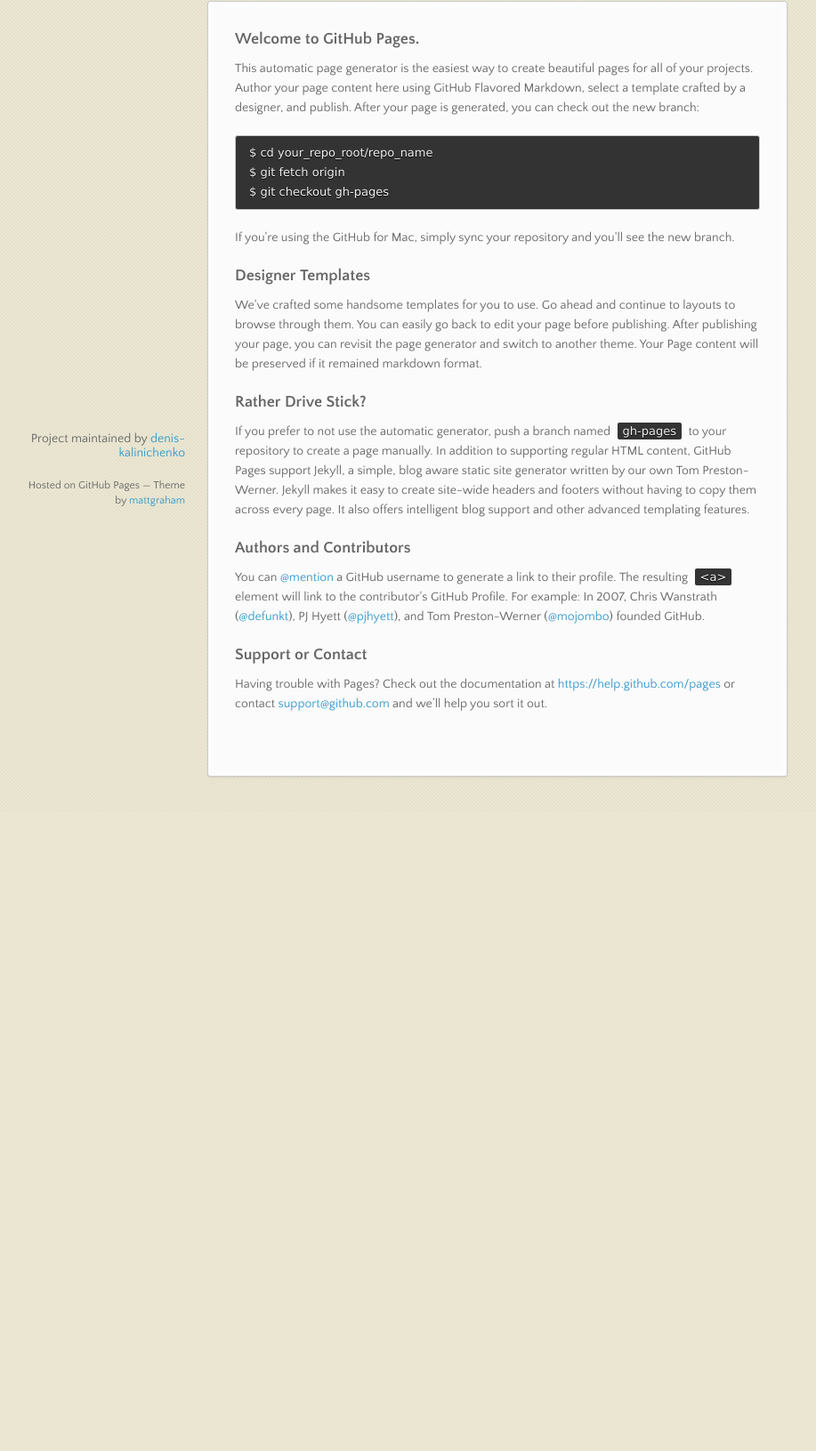
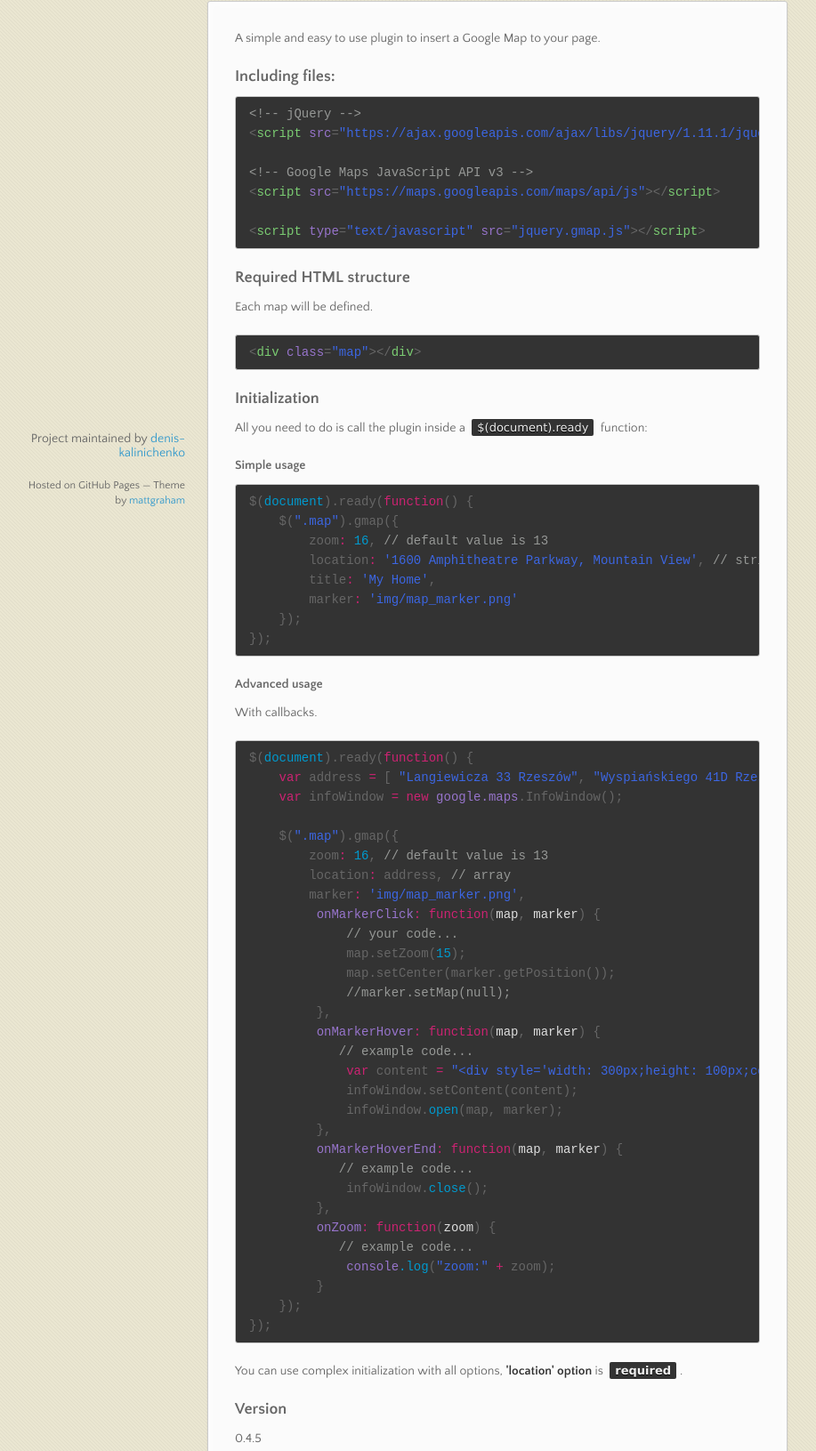
Before and after one commit to denis-kalinichenko/gmap.js, a plain HTML site: page index.html in a window 1280 px wide. Shown: the part 189-1820 px from the top of the page at 89% size, without its empty margins (82-999 px from the left). Before the commit the page ends 1102 px from the top, so only its background shows below. Drawn offline with nearby package versions, Linux system fonts and the light colour scheme.

```diff
--- a/index.html
+++ b/index.html
@@ -39,37 +39,85 @@
         <ul></ul>
       </nav>
       <section>
-        <h3>
-<a id="welcome-to-github-pages" class="anchor" href="#welcome-to-github-pages" aria-hidden="true"><span class="octicon octicon-link"></span></a>Welcome to GitHub Pages.</h3>
-
-<p>This automatic page generator is the easiest way to create beautiful pages for all of your projects. Author your page content here using GitHub Flavored Markdown, select a template crafted by a designer, and publish. After your page is generated, you can check out the new branch:</p>
-
-<pre><code>$ cd your_repo_root/repo_name
-$ git fetch origin
-$ git checkout gh-pages
-</code></pre>
-
-<p>If you're using the GitHub for Mac, simply sync your repository and you'll see the new branch.</p>
+        <p>A simple and easy to use plugin to insert a Google Map to your page.</p>
 
 <h3>
-<a id="designer-templates" class="anchor" href="#designer-templates" aria-hidden="true"><span class="octicon octicon-link"></span></a>Designer Templates</h3>
+<a id="including-files" class="anchor" href="#including-files" aria-hidden="true"><span class="octicon octicon-link"></span></a>Including files:</h3>
 
-<p>We've crafted some handsome templates for you to use. Go ahead and continue to layouts to browse through them. You can easily go back to edit your page before publishing. After publishing your page, you can revisit the page generator and switch to another theme. Your Page content will be preserved if it remained markdown format.</p>
+<div class="highlight highlight-html"><pre><span class="pl-c">&lt;!-- jQuery --&gt;</span>
+&lt;<span class="pl-ent">script</span> <span class="pl-e">src</span>=<span class="pl-s"><span class="pl-pds">"</span>https://ajax.googleapis.com/ajax/libs/jquery/1.11.1/jquery.min.js<span class="pl-pds">"</span></span>&gt;&lt;/<span class="pl-ent">script</span>&gt;
+
+<span class="pl-c">&lt;!-- Google Maps JavaScript API v3 --&gt;</span>
+&lt;<span class="pl-ent">script</span> <span class="pl-e">src</span>=<span class="pl-s"><span class="pl-pds">"</span>https://maps.googleapis.com/maps/api/js<span class="pl-pds">"</span></span>&gt;&lt;/<span class="pl-ent">script</span>&gt;
+
+&lt;<span class="pl-ent">script</span> <span class="pl-e">type</span>=<span class="pl-s"><span class="pl-pds">"</span>text/javascript<span class="pl-pds">"</span></span> <span class="pl-e">src</span>=<span class="pl-s"><span class="pl-pds">"</span>jquery.gmap.js<span class="pl-pds">"</span></span>&gt;&lt;/<span class="pl-ent">script</span>&gt;</pre></div>
 
 <h3>
-<a id="rather-drive-stick" class="anchor" href="#rather-drive-stick" aria-hidden="true"><span class="octicon octicon-link"></span></a>Rather Drive Stick?</h3>
+<a id="required-html-structure" class="anchor" href="#required-html-structure" aria-hidden="true"><span class="octicon octicon-link"></span></a>Required HTML structure</h3>
 
-<p>If you prefer to not use the automatic generator, push a branch named <code>gh-pages</code> to your repository to create a page manually. In addition to supporting regular HTML content, GitHub Pages support Jekyll, a simple, blog aware static site generator written by our own Tom Preston-Werner. Jekyll makes it easy to create site-wide headers and footers without having to copy them across every page. It also offers intelligent blog support and other advanced templating features.</p>
+<p>Each map will be defined.</p>
+
+<div class="highlight highlight-html"><pre>&lt;<span class="pl-ent">div</span> <span class="pl-e">class</span>=<span class="pl-s"><span class="pl-pds">"</span>map<span class="pl-pds">"</span></span>&gt;&lt;/<span class="pl-ent">div</span>&gt;</pre></div>
 
 <h3>
-<a id="authors-and-contributors" class="anchor" href="#authors-and-contributors" aria-hidden="true"><span class="octicon octicon-link"></span></a>Authors and Contributors</h3>
+<a id="initialization" class="anchor" href="#initialization" aria-hidden="true"><span class="octicon octicon-link"></span></a>Initialization</h3>
 
-<p>You can <a href="https://github.com/blog/821" class="user-mention">@mention</a> a GitHub username to generate a link to their profile. The resulting <code>&lt;a&gt;</code> element will link to the contributor's GitHub Profile. For example: In 2007, Chris Wanstrath (<a href="https://github.com/defunkt" class="user-mention">@defunkt</a>), PJ Hyett (<a href="https://github.com/pjhyett" class="user-mention">@pjhyett</a>), and Tom Preston-Werner (<a href="https://github.com/mojombo" class="user-mention">@mojombo</a>) founded GitHub.</p>
+<p>All you need to do is call the plugin inside a <code>$(document).ready</code> function:</p>
+
+<h4>
+<a id="simple-usage" class="anchor" href="#simple-usage" aria-hidden="true"><span class="octicon octicon-link"></span></a>Simple usage</h4>
+
+<div class="highlight highlight-javascript"><pre>$(<span class="pl-c1">document</span>).ready(<span class="pl-k">function</span>() {
+    $(<span class="pl-s"><span class="pl-pds">"</span>.map<span class="pl-pds">"</span></span>).gmap({
+        zoom<span class="pl-k">:</span> <span class="pl-c1">16</span>, <span class="pl-c">// default value is 13</span>
+        location<span class="pl-k">:</span> <span class="pl-s"><span class="pl-pds">'</span>1600 Amphitheatre Parkway, Mountain View<span class="pl-pds">'</span></span>, <span class="pl-c">// string or array</span>
+        title<span class="pl-k">:</span> <span class="pl-s"><span class="pl-pds">'</span>My Home<span class="pl-pds">'</span></span>,
+        marker<span class="pl-k">:</span> <span class="pl-s"><span class="pl-pds">'</span>img/map_marker.png<span class="pl-pds">'</span></span>
+    });
+});</pre></div>
+
+<h4>
+<a id="advanced-usage" class="anchor" href="#advanced-usage" aria-hidden="true"><span class="octicon octicon-link"></span></a>Advanced usage</h4>
+
+<p>With callbacks.</p>
+
+<div class="highlight highlight-javascript"><pre>$(<span class="pl-c1">document</span>).ready(<span class="pl-k">function</span>() {
+    <span class="pl-k">var</span> address <span class="pl-k">=</span> [ <span class="pl-s"><span class="pl-pds">"</span>Langiewicza 33 Rzeszów<span class="pl-pds">"</span></span>, <span class="pl-s"><span class="pl-pds">"</span>Wyspiańskiego 41D Rzeszów<span class="pl-pds">"</span></span> ]; <span class="pl-c">// max 11 (google limits)</span>
+    <span class="pl-k">var</span> infoWindow <span class="pl-k">=</span> <span class="pl-k">new</span> <span class="pl-en">google.maps</span>.InfoWindow();
+
+    $(<span class="pl-s"><span class="pl-pds">"</span>.map<span class="pl-pds">"</span></span>).gmap({
+        zoom<span class="pl-k">:</span> <span class="pl-c1">16</span>, <span class="pl-c">// default value is 13</span>
+        location<span class="pl-k">:</span> address, <span class="pl-c">// array</span>
+        marker<span class="pl-k">:</span> <span class="pl-s"><span class="pl-pds">'</span>img/map_marker.png<span class="pl-pds">'</span></span>,
+         <span class="pl-en">onMarkerClick</span><span class="pl-k">:</span> <span class="pl-k">function</span>(<span class="pl-smi">map</span>, <span class="pl-smi">marker</span>) {
+             <span class="pl-c">// your code...</span>
+             map.setZoom(<span class="pl-c1">15</span>);
+             map.setCenter(marker.getPosition());
+             <span class="pl-c">//marker.setMap(null);</span>
+         },
+         <span class="pl-en">onMarkerHover</span><span class="pl-k">:</span> <span class="pl-k">function</span>(<span class="pl-smi">map</span>, <span class="pl-smi">marker</span>) {
+            <span class="pl-c">// example code...</span>
+             <span class="pl-k">var</span> content <span class="pl-k">=</span> <span class="pl-s"><span class="pl-pds">"</span>&lt;div style='width: 300px;height: 100px;color: #4f5b6f;'&gt;<span class="pl-pds">"</span></span><span class="pl-k">+</span>marker.getPosition()<span class="pl-k">+</span><span class="pl-s"><span class="pl-pds">"</span>&lt;/div&gt;<span class="pl-pds">"</span></span>;
+             infoWindow.setContent(content);
+             infoWindow.<span class="pl-c1">open</span>(map, marker);
+         },
+         <span class="pl-en">onMarkerHoverEnd</span><span class="pl-k">:</span> <span class="pl-k">function</span>(<span class="pl-smi">map</span>, <span class="pl-smi">marker</span>) {
+            <span class="pl-c">// example code...</span>
+             infoWindow.<span class="pl-c1">close</span>();
+         },
+         <span class="pl-en">onZoom</span><span class="pl-k">:</span> <span class="pl-k">function</span>(<span class="pl-smi">zoom</span>) {
+            <span class="pl-c">// example code...</span>
+             <span class="pl-en">console</span><span class="pl-c1">.log</span>(<span class="pl-s"><span class="pl-pds">"</span>zoom:<span class="pl-pds">"</span></span> <span class="pl-k">+</span> zoom);
+         }
+    });
+});</pre></div>
+
+<p>You can use complex initialization with all options, <strong>'location' option</strong> is <strong><code>required</code></strong>.</p>
 
 <h3>
-<a id="support-or-contact" class="anchor" href="#support-or-contact" aria-hidden="true"><span class="octicon octicon-link"></span></a>Support or Contact</h3>
+<a id="version" class="anchor" href="#version" aria-hidden="true"><span class="octicon octicon-link"></span></a>Version</h3>
 
-<p>Having trouble with Pages? Check out the documentation at <a href="https://help.github.com/pages">https://help.github.com/pages</a> or contact <a href="mailto:support@github.com">support@github.com</a> and we’ll help you sort it out.</p>
+<p>0.4.5</p>
       </section>
       <footer>
         <p>Project maintained by <a href="https://github.com/denis-kalinichenko">denis-kalinichenko</a></p>
```
Also changed, not shown: params.json (+1 -1 lines).
